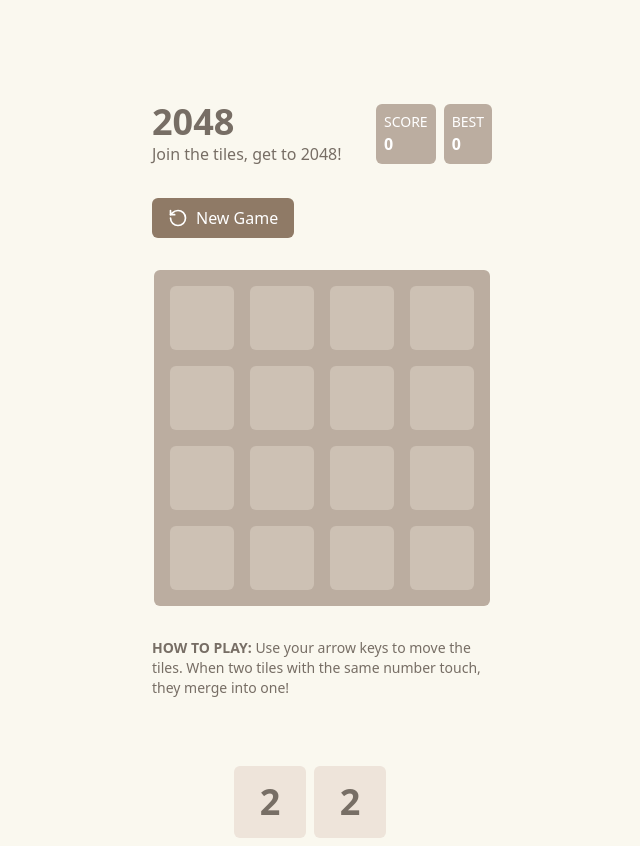
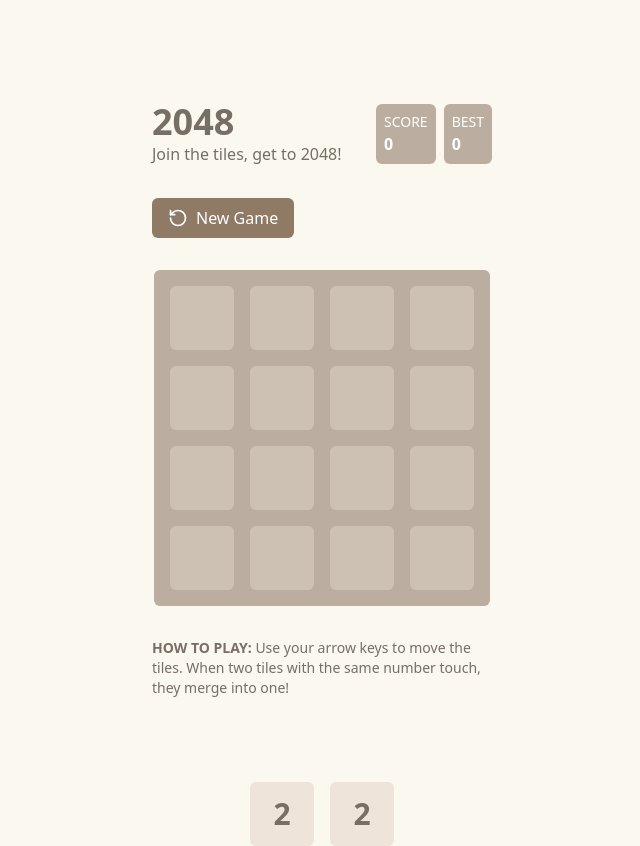
Before and after one commit to mamertofabian/2048-bolt-new, a React (Vite) app: page / in a window 1280 px wide. Shown: the whole page, without its empty margins (318-958 px from the left). Built offline with nearby package versions, Linux system fonts and the light colour scheme.

Commit message:
Update Tile.tsx

```diff
--- a/src/components/Tile.tsx
+++ b/src/components/Tile.tsx
@@ -22,9 +22,9 @@ const colors: Record<number, string> = {
 };
 
 const getFontSize = (value: number): string => {
-  if (value < 100) return 'text-4xl';
-  if (value < 1000) return 'text-3xl';
-  return 'text-2xl';
+  if (value < 100) return 'text-3xl';
+  if (value < 1000) return 'text-2xl';
+  return 'text-xl';
 };
 
 export default function Tile({ value, position, isNew, isMerging }: TileProps) {
@@ -33,12 +33,12 @@ export default function Tile({ value, position, isNew, isMerging }: TileProps) {
 
   return (
     <div
-      className={`absolute flex items-center justify-center w-[72px] h-[72px] rounded-md font-bold transition-all duration-100
+      className={`absolute flex items-center justify-center w-16 h-16 rounded-md font-bold transition-all duration-100
         ${color} ${getFontSize(value)}
         ${isNew ? 'animate-pop-in' : ''}
         ${isMerging ? 'animate-merge' : ''}`}
       style={{
-        transform: `translate(${x * 80}px, ${y * 80}px)`
+        transform: `translate(${x * (64 + 16) + 16}px, ${y * (64 + 16) + 16}px)`
       }}
     >
       {value}
```
